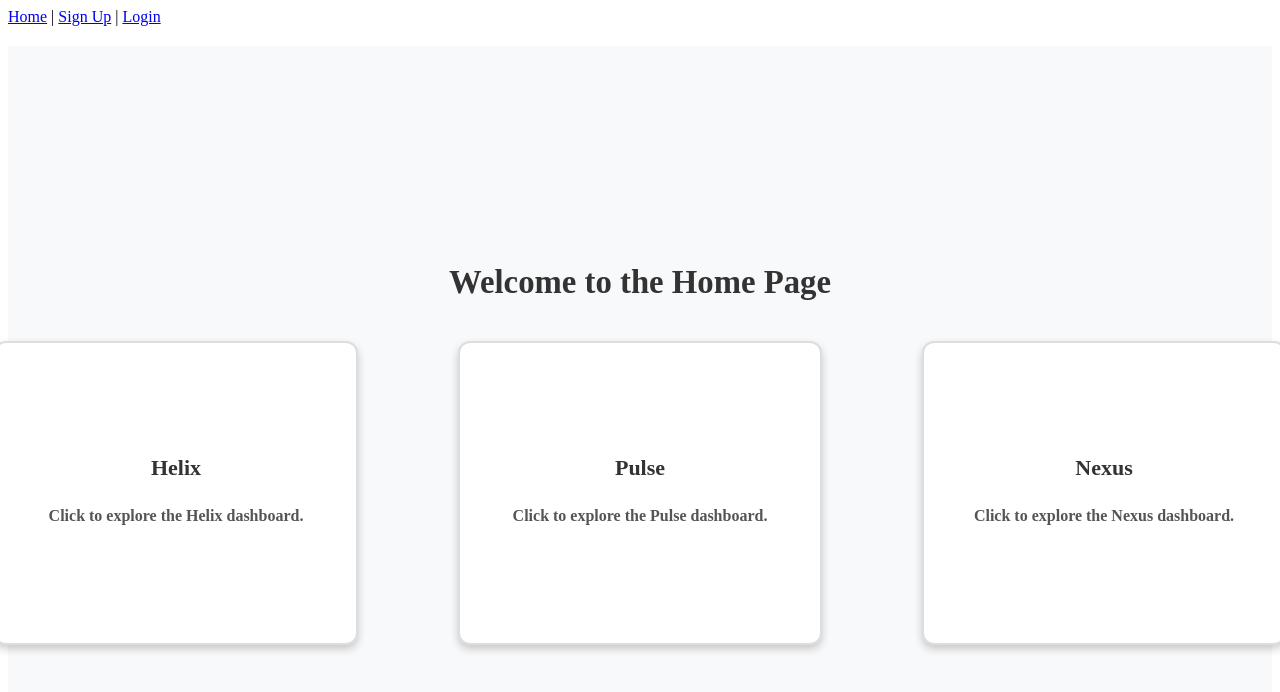
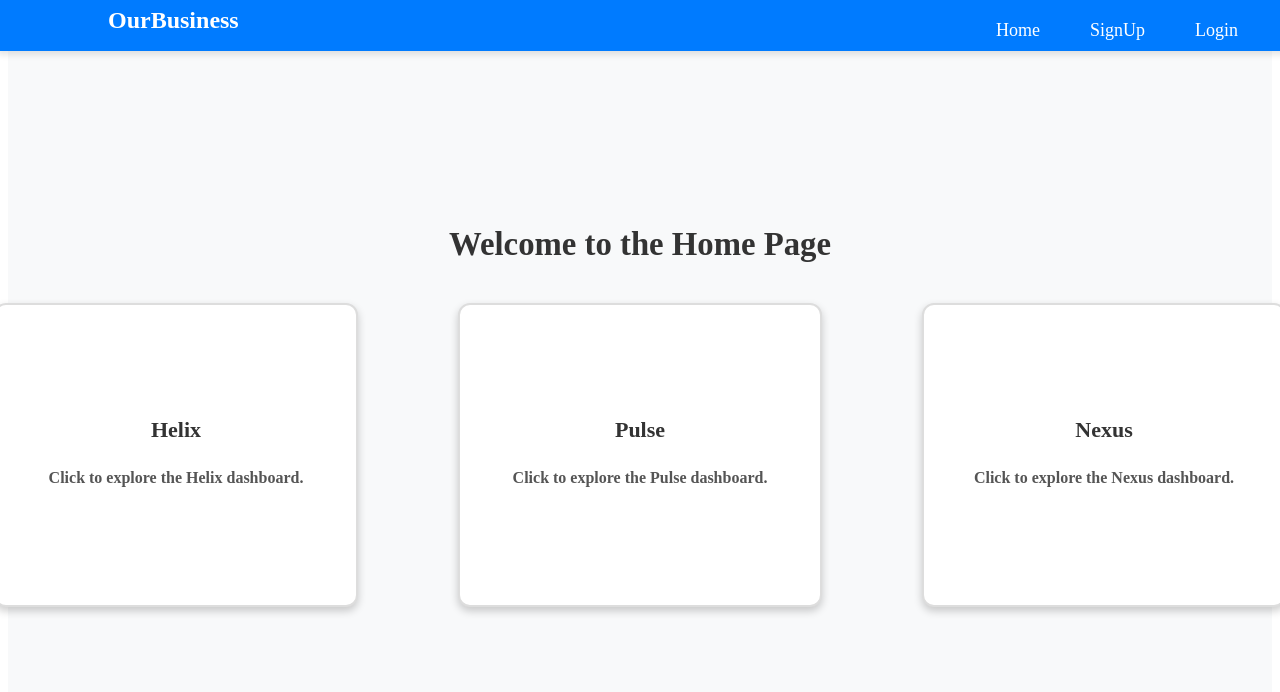
Before and after one commit to voice-chat-agent/business-page, a React (Create React App) app in the folder frontend/: page / in a window 1280 px wide. Shown: the top 692 px of the page. Built offline with nearby package versions, Linux system fonts and the light colour scheme.

Commit message:
src folder

```diff
--- a/frontend/src/App.js
+++ b/frontend/src/App.js
@@ -1,10 +1,11 @@
 import React, { useState } from 'react';
-import { BrowserRouter as Router, Routes, Route, Link } from 'react-router-dom';
+import { BrowserRouter as Router, Routes, Route } from 'react-router-dom';
 import Signup from './components/Signup';
 import Login from './components/Login';
 import Dashboard from './components/Dashboard';
 import Home from './components/Home';
-import HospitalForm from './components/HospitalForm'; // Import your new component
+import HospitalForm from './components/HospitalForm';
+import Navbar from './components/Navbar'; // Import Navbar
 
 function App() {
   const [token, setToken] = useState(localStorage.getItem('access_token') || null);
@@ -18,23 +19,13 @@ function App() {
 
   return (
     <Router>
-      <nav style={{ marginBottom: '20px' }}>
-        <Link to="/">Home</Link> |{' '}
-        <Link to="/signup">Sign Up</Link> |{' '}
-        <Link to="/login">Login</Link>
-        {token && (
-          <>
-            {' '}| <Link to="/dashboard">Dashboard</Link>
-            {' '}| <button onClick={handleLogout}>Logout</button>
-          </>
-        )}
-      </nav>
+      <Navbar token={token} handleLogout={handleLogout} />
       <Routes>
         <Route path="/" element={<Home token={token} user={user} />} />
         <Route path="/signup" element={<Signup />} />
         <Route path="/login" element={<Login setToken={setToken} setUser={setUser} />} />
         <Route path="/dashboard" element={token ? <Dashboard token={token} /> : <p>Please log in to access the dashboard.</p>} />
-        <Route path="/hospital" element={<HospitalForm />} /> {/* New route */}
+        <Route path="/hospital" element={<HospitalForm />} />
       </Routes>
     </Router>
   );
```
